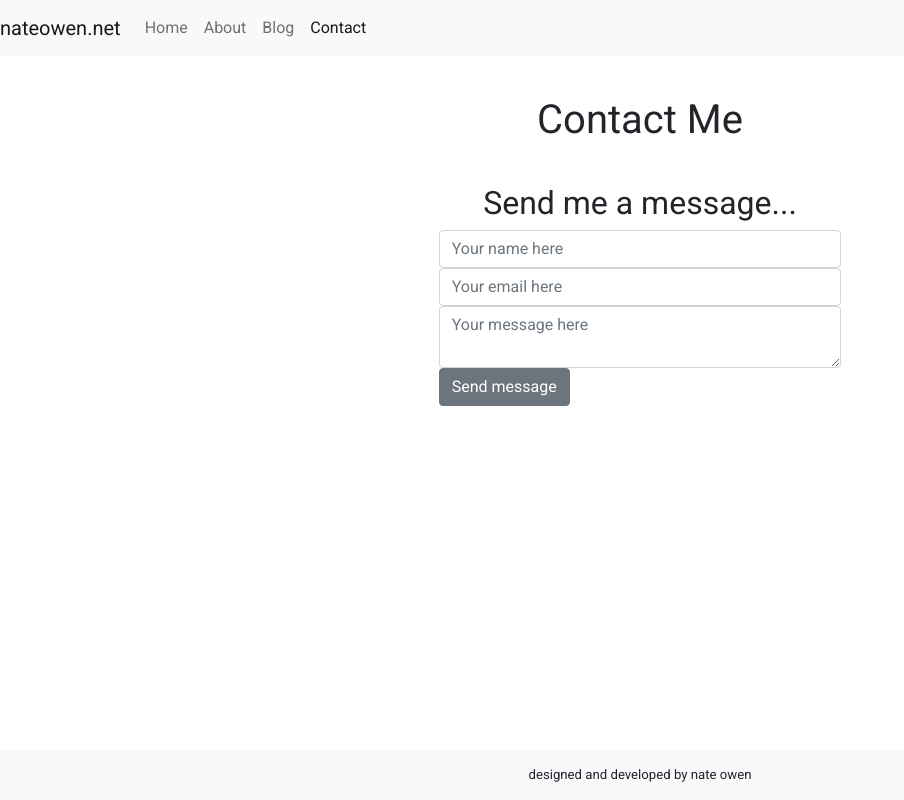
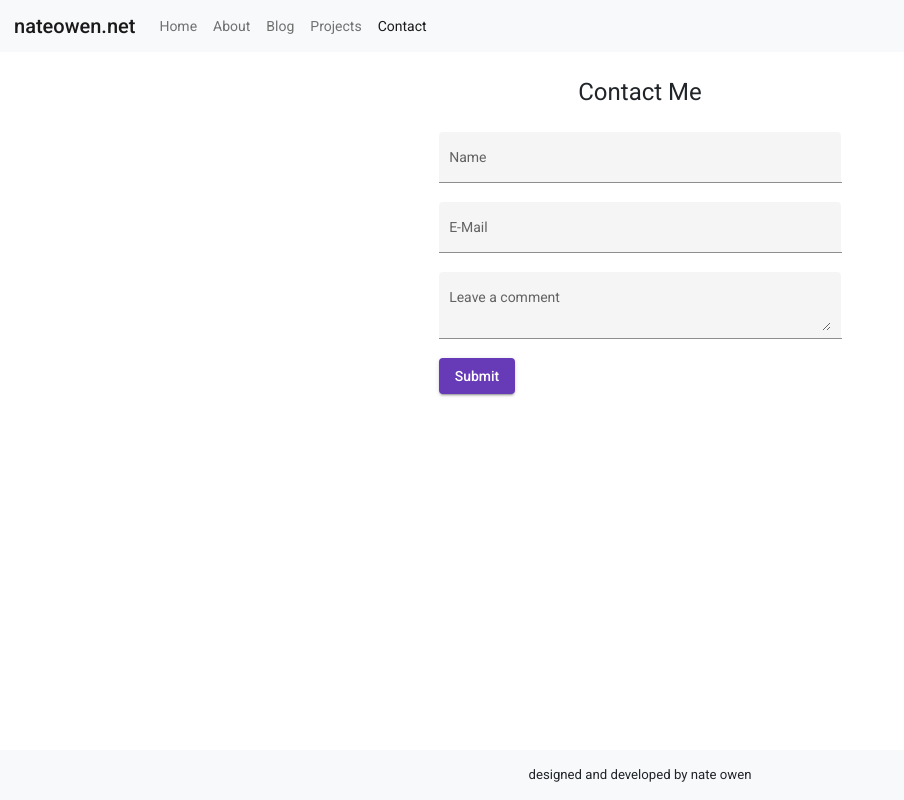
Before and after one commit to nowen458/nateowen-fe, an Angular app: page /contact in a window 1280 px wide. Shown: the whole page, without its empty margins (0-904 px from the left). Built offline with nearby package versions, Linux system fonts and the light colour scheme.

Commit message:
Changing form on Contacts page to use Angular Material and fixed left padding on navbar

```diff
--- a/angular.json
+++ b/angular.json
@@ -28,6 +28,7 @@
               }
             ],
             "styles": [
+              "./node_modules/@angular/material/prebuilt-themes/deeppurple-amber.css",
               "node_modules/bootstrap/dist/css/bootstrap.min.css",
               "src/styles.css"
             ],
@@ -88,6 +89,7 @@
               "src/assets"
             ],
             "styles": [
+              "./node_modules/@angular/material/prebuilt-themes/deeppurple-amber.css",
               "src/styles.css"
             ],
             "scripts": []
--- a/package.json
+++ b/package.json
@@ -12,10 +12,12 @@
   "private": true,
   "dependencies": {
     "@angular/animations": "~12.2.0",
+    "@angular/cdk": "^12.2.13",
     "@angular/common": "~12.2.0",
     "@angular/compiler": "~12.2.0",
     "@angular/core": "~12.2.0",
     "@angular/forms": "~12.2.13",
+    "@angular/material": "^12.2.13",
     "@angular/platform-browser": "~12.2.0",
     "@angular/platform-browser-dynamic": "~12.2.0",
     "@angular/router": "~12.2.0",
--- a/src/app/app.module.ts
+++ b/src/app/app.module.ts
@@ -14,6 +14,12 @@ import { BlogpageComponent } from './blogpage/blogpage.component';
 import { ProjectspageComponent } from './projectspage/projectspage.component';
 import { ContactpageComponent } from './contactpage/contactpage.component';
 import { BlogpostComponent } from './blogpage/blogpost/blogpost.component';
+import { BrowserAnimationsModule } from '@angular/platform-browser/animations';
+
+// Angular Material
+import { MatFormFieldModule, MAT_FORM_FIELD_DEFAULT_OPTIONS } from '@angular/material/form-field';
+import { MatButtonModule } from '@angular/material/button';
+import { MatInputModule } from '@angular/material/input';
 
 const appRoutes: Routes = [
   { path: 'home',     component: HomepageComponent},
@@ -42,9 +48,15 @@ const appRoutes: Routes = [
     RouterModule.forRoot(
       appRoutes
     ),
-    NgbModule
+    NgbModule,
+    BrowserAnimationsModule,
+    MatFormFieldModule,
+    MatButtonModule,
+    MatInputModule
   ],
-  providers: [],
+  providers: [
+    {provide: MAT_FORM_FIELD_DEFAULT_OPTIONS, useValue: {appearance: 'fill'}}
+  ],
   bootstrap: [AppComponent]
 })
 export class AppModule { }
--- a/src/app/contactpage/contactpage.component.css
+++ b/src/app/contactpage/contactpage.component.css
@@ -3,6 +3,10 @@
     margin: 1em;
 }
 
+.formItem {
+    display: block;
+}
+
 .messageheader {
     text-align: center;
 }
--- a/src/app/contactpage/contactpage.component.html
+++ b/src/app/contactpage/contactpage.component.html
@@ -7,20 +7,20 @@
     <div class="row">
         <div class="col-lg-4"></div>
         <div class="col-lg-4 messagegroup">
-            <h2 class="messageheader">Send me a message...</h2>
-
             <form action="https://formspree.io/mwknrbvn" method="POST">
-                <div class="form-group">
-                    <input type="text" name="name" class="form-control" id="email" placeholder="Your name here">
-                </div>
-                <div class="form-group">
-                    <input type="email" name="_replyto" class="form-control" id="email" placeholder="Your email here">
-                </div>
-                <div class="form-group">
-                    <textarea name="message" class="form-control" placeholder="Your message here"></textarea>
-                </div>
-
-                <button type="submit" class="btn btn-secondary">Send message</button>
+                <mat-form-field class="formItem">
+                    <mat-label>Name</mat-label>
+                    <input matInput name="name" id="name">
+                </mat-form-field>
+                <mat-form-field class="formItem">
+                    <mat-label>E-Mail</mat-label>
+                    <input matInput type="email" name="_replyto" id="email">
+                </mat-form-field>
+                <mat-form-field class="formItem" appearance="fill">
+                    <mat-label>Leave a comment</mat-label>
+                    <textarea matInput name="message" placeholder="Your message here"></textarea>
+                </mat-form-field>
+                <button mat-raised-button color="primary" type="submit" class="form-group">Submit</button>
             </form>
         </div>
         <!-- <div class="col-lg-5">
--- a/src/app/header/header.component.css
+++ b/src/app/header/header.component.css
@@ -0,0 +1,3 @@
+#navbarContent {
+    padding-left: 1em;
+}
--- a/src/app/header/header.component.html
+++ b/src/app/header/header.component.html
@@ -1,14 +1,14 @@
-<nav class="navbar navbar-expand-sm navbar-light bg-light">
+<nav class="navbar navbar-expand-sm navbar-light bg-light" id="navbarContent">
     <a class="navbar-brand mb-0 h1" href="#">nateowen.net</a>
     <button class="navbar-toggler" type="button" (click)="collapseMenu()">
         <span class="navbar-toggler-icon"></span>
     </button>
-    <div class="collapse navbar-collapse" id="navbarContent" [ngbCollapse]="isCollapsed">
+    <div class="collapse navbar-collapse" [ngbCollapse]="isCollapsed">
             <div class="navbar-nav ml-auto">
                 <a class="nav-item nav-link" [routerLink]="['/home']" routerLinkActive="active" (click)="collapseMenu()">Home</a>
                 <a class="nav-item nav-link" [routerLink]="['/about']" routerLinkActive="active" (click)="collapseMenu()">About</a>
                 <a class="nav-item nav-link" [routerLink]="['/blog']" routerLinkActive="active" (click)="collapseMenu()">Blog</a>
-                <!--<a class="nav-item nav-link" [routerLink]="['/projects']" routerLinkActive="active" (click)="collapseMenu()">Projects</a> -->
+                <a class="nav-item nav-link" [routerLink]="['/projects']" routerLinkActive="active" (click)="collapseMenu()">Projects</a>
                 <a class="nav-item nav-link" [routerLink]="['/contact']" routerLinkActive="active" (click)="collapseMenu()">Contact</a>
             </div>
     </div>
--- a/src/index.html
+++ b/src/index.html
@@ -6,8 +6,11 @@
   <base href="/">
 
   <meta name="viewport" content="width=device-width, initial-scale=1">
+  <link rel="preconnect" href="https://fonts.gstatic.com">
+  <link href="https://fonts.googleapis.com/css2?family=Roboto:wght@300;400;500&display=swap" rel="stylesheet">
+  <link href="https://fonts.googleapis.com/icon?family=Material+Icons" rel="stylesheet">
 </head>
-<body>
+<body class="mat-typography">
   <app-root></app-root>
 </body>
 </html>
--- a/src/styles.css
+++ b/src/styles.css
@@ -1 +1,4 @@
 /* You can add global styles to this file, and also import other style files */
+
+html, body { height: 100%; }
+body { margin: 0; font-family: Roboto, "Helvetica Neue", sans-serif; }
```
Also changed, not shown: src/app/aboutpage/aboutpage.component.html (line endings or trailing spaces), 1 other file (tests, documents, lock files or other folders).
